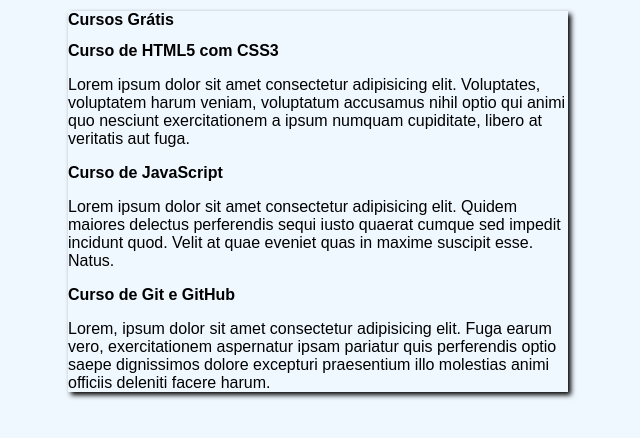
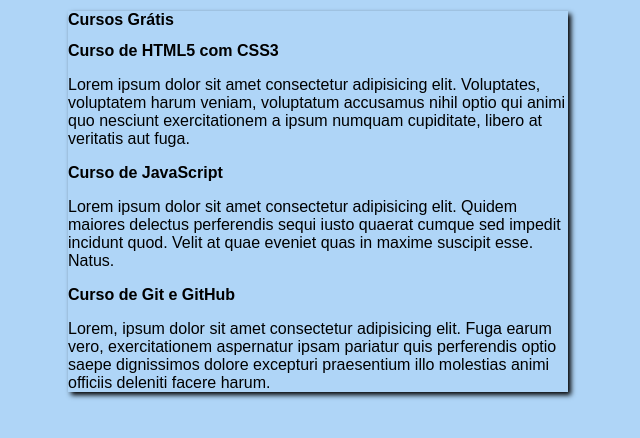
Before and after one commit to rodrigolourdes/projeto-site, a plain HTML site: page index.html in a window 1280 px wide. Shown: the whole page, without its empty margins (322-962 px from the left). Drawn offline with Linux system fonts and the light colour scheme.

Commit message:
Update style.css

```diff
--- a/style.css
+++ b/style.css
@@ -4,7 +4,7 @@
 }
 
 body {
-    background-color: aliceblue;
+    background-color: rgb(175, 213, 247);
     width: 500px;
     margin: auto;
     box-shadow: 3px 3px 5px black;
```
